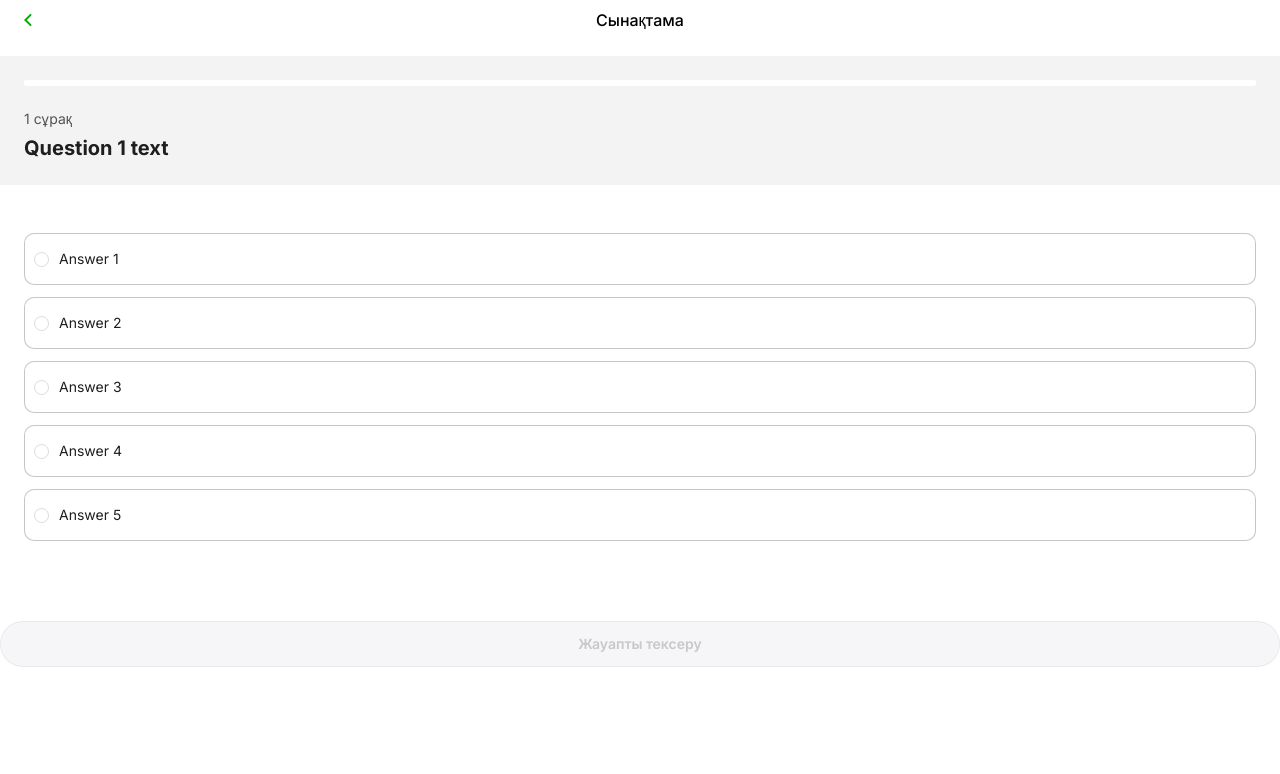
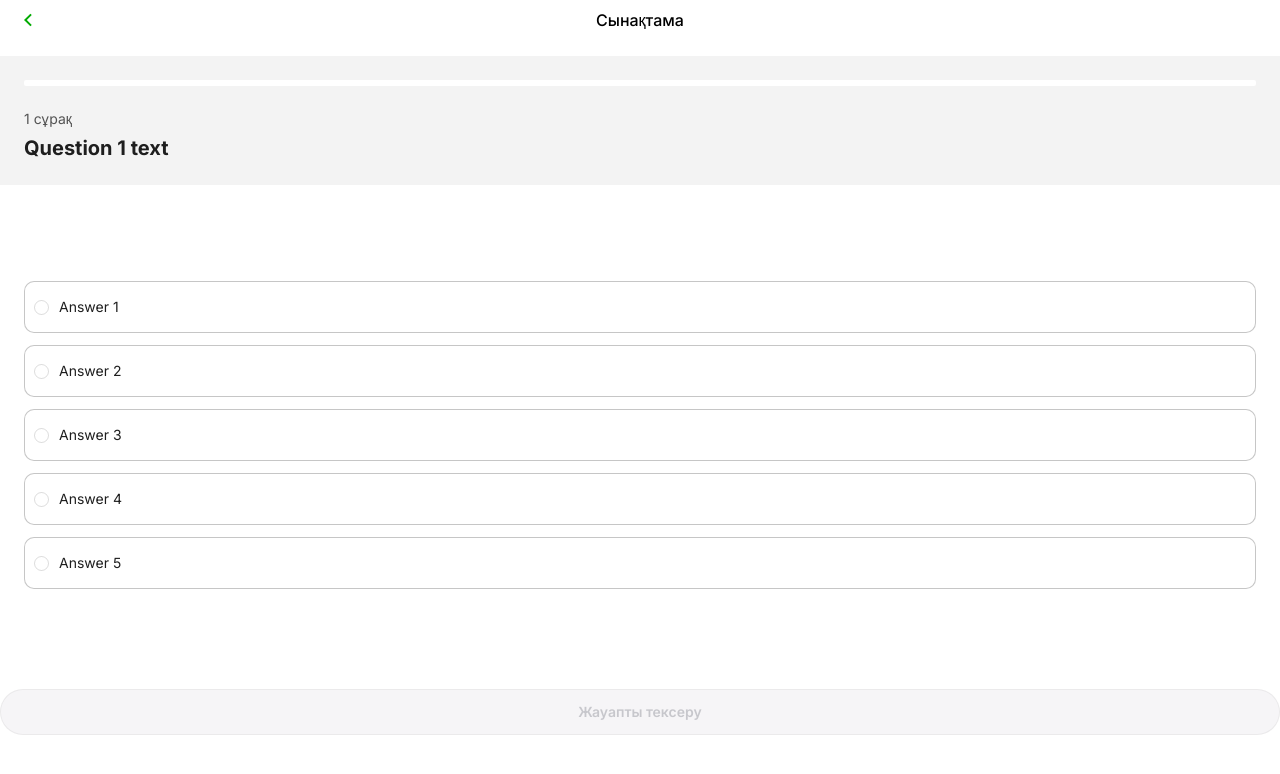
Before and after one commit to Mykty-Ayan/seerah-frontend, a React (Vite) app: page /chapters/1/tests/1 in a window 1280 px wide. Shown: the top 774 px of the page. Built offline with nearby package versions, Linux system fonts and the light colour scheme.

Commit message:
feat: force AnswerBlock to fill remaining space of container and add scroll

```diff
--- a/src/components/AnswersBlock/index.css
+++ b/src/components/AnswersBlock/index.css
@@ -5,4 +5,8 @@
   box-sizing: border-box;
   padding-left: 24px;
   padding-right: 24px;
+  flex-grow: 1;
+  overflow-y: scroll;
+  padding-top: 48px;
+  padding-bottom: 20px;
 }
```
